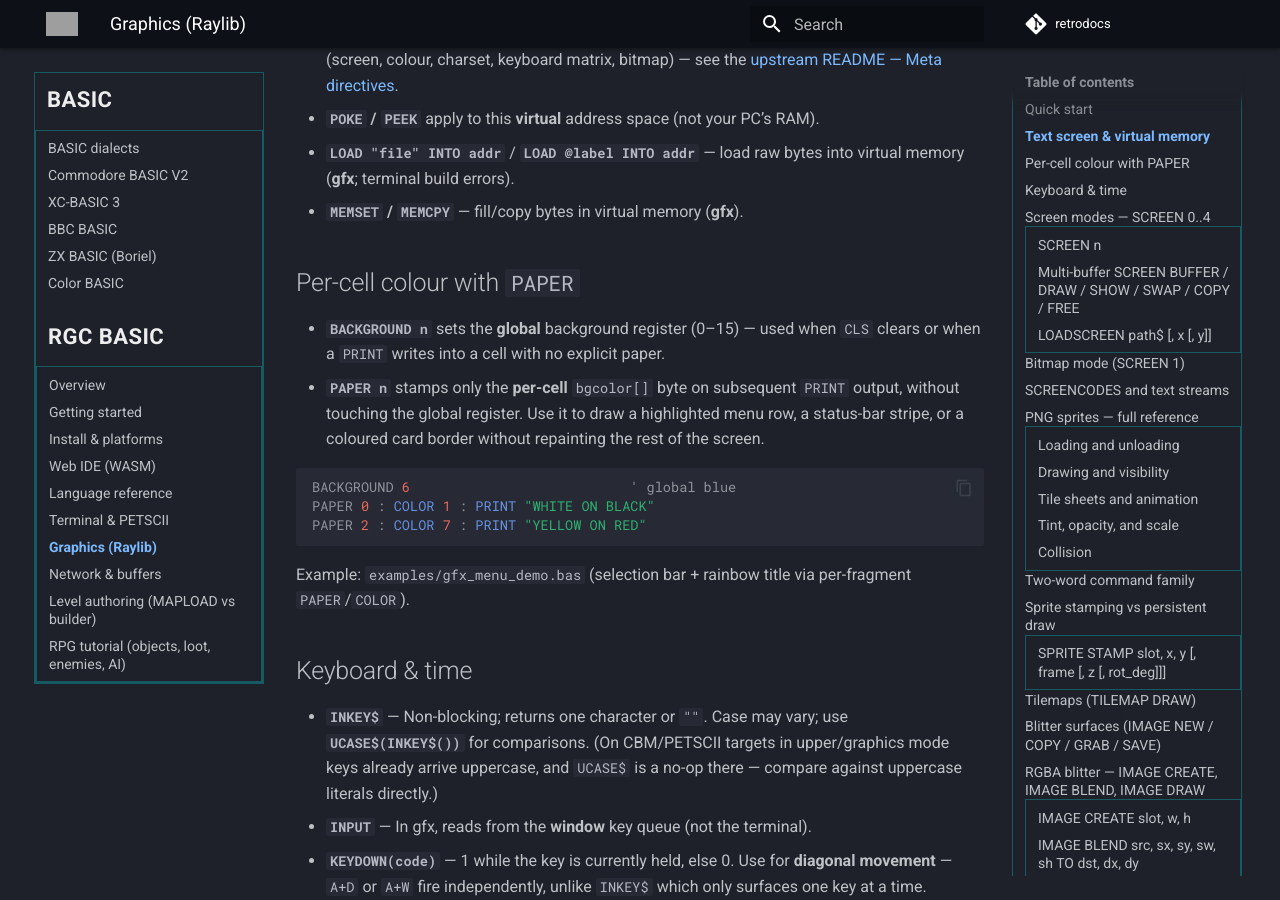
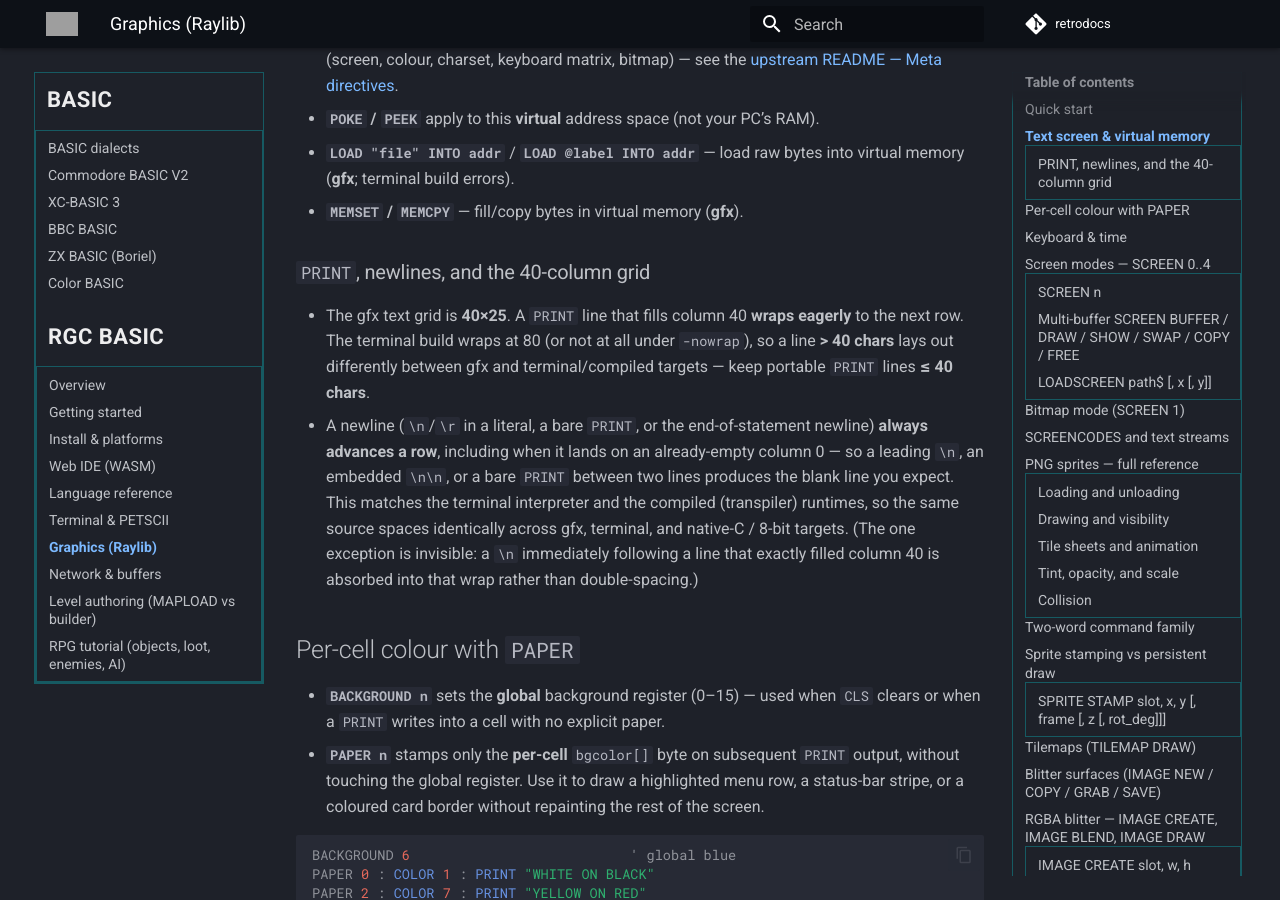
Before and after one commit to omiq/retrodocs, an MkDocs documentation site: the page built from docs/basic/rgc-basic/graphics-raylib.md, in a window 1280 px wide and 900 px high, scrolled down 1488 px. Built offline with MkDocs 1.6.1 and Material for MkDocs 9.7.7, drawn with Linux system fonts in a browser that asks for light colours; comment, search, counter and statistics services are not loaded; grey boxes are pictures that could not be loaded.

Commit message:
docs(rgc-basic): PRINT newline + 40-col grid spacing rules
Document that gfx honours every newline (incl. col 0) and wraps eagerly
at 40 cols, matching the basic.c gfx col-0 newline fix. Portable rule:
bare PRINT for blanks, keep PRINT lines <=40 chars.

```diff
--- a/docs/basic/rgc-basic/graphics-raylib.md
+++ b/docs/basic/rgc-basic/graphics-raylib.md
@@ -43,6 +43,11 @@ Tutorial-style demos (also listed under [Examples](#example-programs-in-the-repo
 - **`POKE` / `PEEK`** apply to this **virtual** address space (not your PC’s RAM).
 - **`LOAD "file" INTO addr`** / **`LOAD @label INTO addr`** — load raw bytes into virtual memory (**gfx**; terminal build errors).
 - **`MEMSET` / `MEMCPY`** — fill/copy bytes in virtual memory (**gfx**).
+
+### `PRINT`, newlines, and the 40-column grid
+
+- The gfx text grid is **40×25**. A `PRINT` line that fills column 40 **wraps eagerly** to the next row. The terminal build wraps at 80 (or not at all under `-nowrap`), so a line **> 40 chars** lays out differently between gfx and terminal/compiled targets — keep portable `PRINT` lines **≤ 40 chars**.
+- A newline (`\n`/`\r` in a literal, a bare `PRINT`, or the end-of-statement newline) **always advances a row**, including when it lands on an already-empty column 0 — so a leading `\n`, an embedded `\n\n`, or a bare `PRINT` between two lines produces the blank line you expect. This matches the terminal interpreter and the compiled (transpiler) runtimes, so the same source spaces identically across gfx, terminal, and native-C / 8-bit targets. (The one exception is invisible: a `\n` immediately following a line that exactly filled column 40 is absorbed into that wrap rather than double-spacing.)
 
 ## Per-cell colour with `PAPER`
 
```
